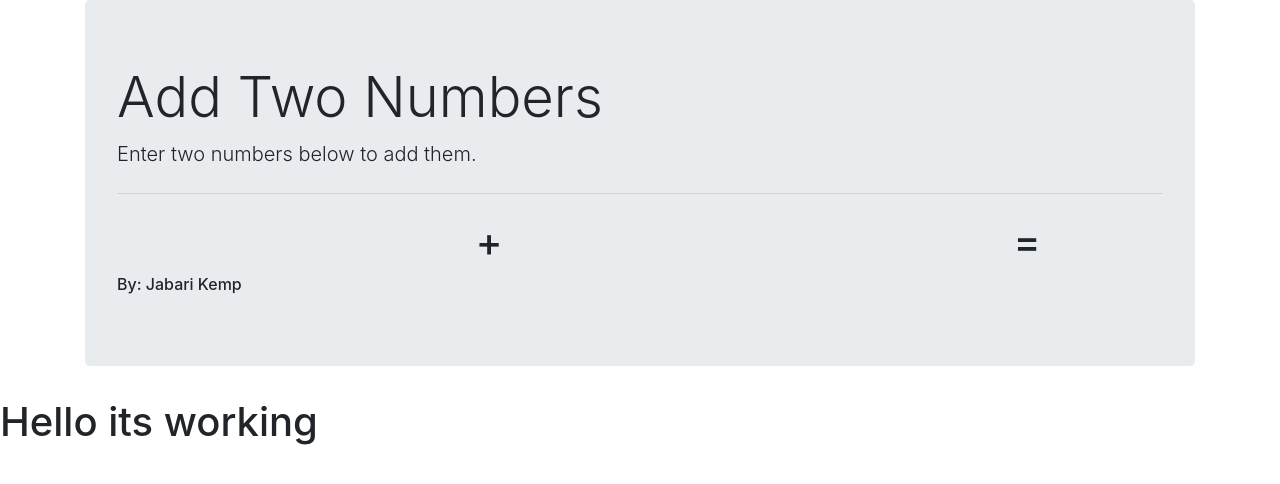
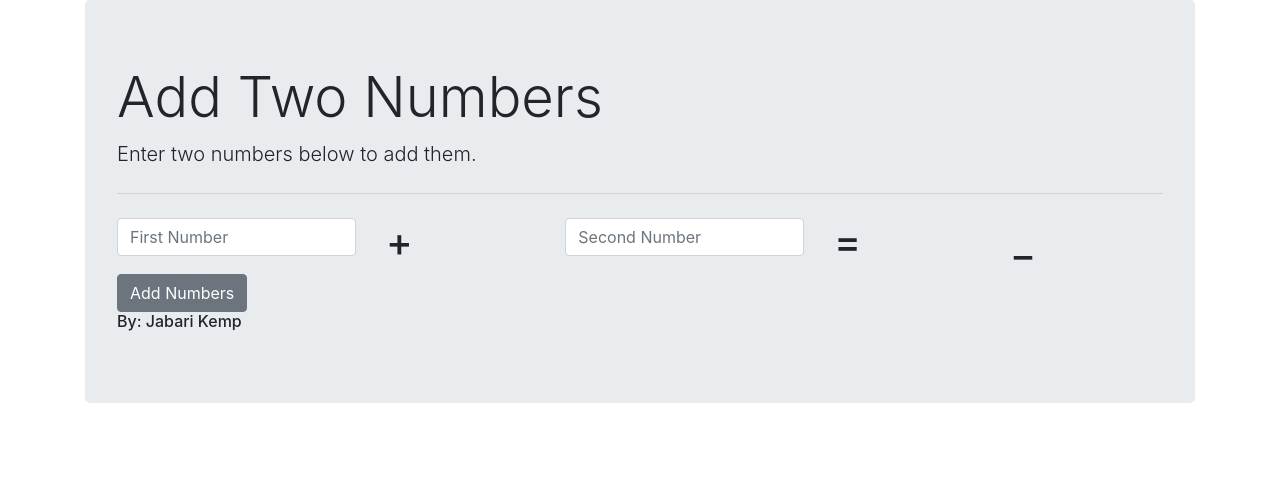
Before and after one commit to JabariKemp/AddNumbersDjango, a Django app: page / in a window 1280 px wide. Shown: the top 484 px of the page. Run offline with Django 3.2, Linux system fonts and the light colour scheme; some libraries are stand-ins or nearby versions.

Commit message:
Addition Functionality

```diff
--- a/TEMPLATES/index.html
+++ b/TEMPLATES/index.html
@@ -19,34 +19,63 @@
 
             <div class="row">
 
-              <div class="col-sm-4">
-
+              <div class="col-sm-3">
+                <div class="input-group mb-3">
+                  <input type="text" class="form-control firstNumber" placeholder="First Number" aria-label="Username" aria-describedby="basic-addon1">
+                </div>
               </div>
 
               <div class="col-sm-2">
                 <h1>+</h1>
               </div>
 
-              <div class="col-sm-4">
-
+              <div class="col-sm-3">
+                <div class="input-group mb-3">
+                  <input type="text" class="form-control secondNumber" placeholder="Second Number" aria-label="Username" aria-describedby="basic-addon1">
+                </div>
               </div>
 
               <div class="col-sm-2">
                 <h1>=</h1>
               </div>
 
-              <div class="col-sm-4">
-
+              <div class="col-sm-1">
+                <h1 class="answer">_</h1>
               </div>
 
 
+            </div>
+            <div class='row'>
+              <div class="col-sm-4">
+                <button type="button" class="btn btn-secondary" onclick="AddNumbers()">Add Numbers</button>
+              </div>
+
+              <div class="col-sm-8">
+
+              </div>
             </div>
             <h6>By: Jabari Kemp</h6>
           </div>
         </div>
       </div>
     </div>
-    <h1>{{ insertme }}</h1>
+<script>
+  function AddNumbers(){
+    var one = document.getElementsByClassName("firstNumber")
+    var two = document.getElementsByClassName("secondNumber")
+    var answer = parseFloat(one[0].value)+parseFloat(two[0].value);
+
+    if(answer.toString()=="NaN"){
+      alert('Enter A Number')
+    }else{
+      document.getElementsByClassName("answer")[0].innerHTML = answer.toString();
+      console.log(answer);
+    }
+
+
+
+  }
+</script>
 
   </body>
 </html>
```
Also changed, not shown: TEMPLATES/indexstyle.css (added).
